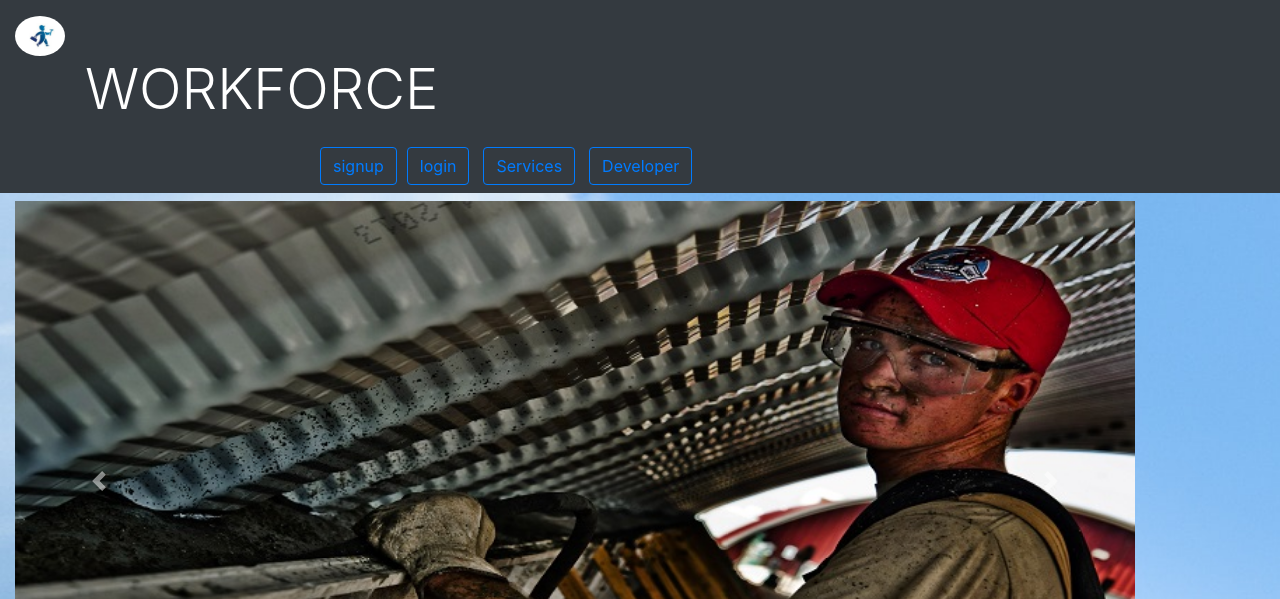
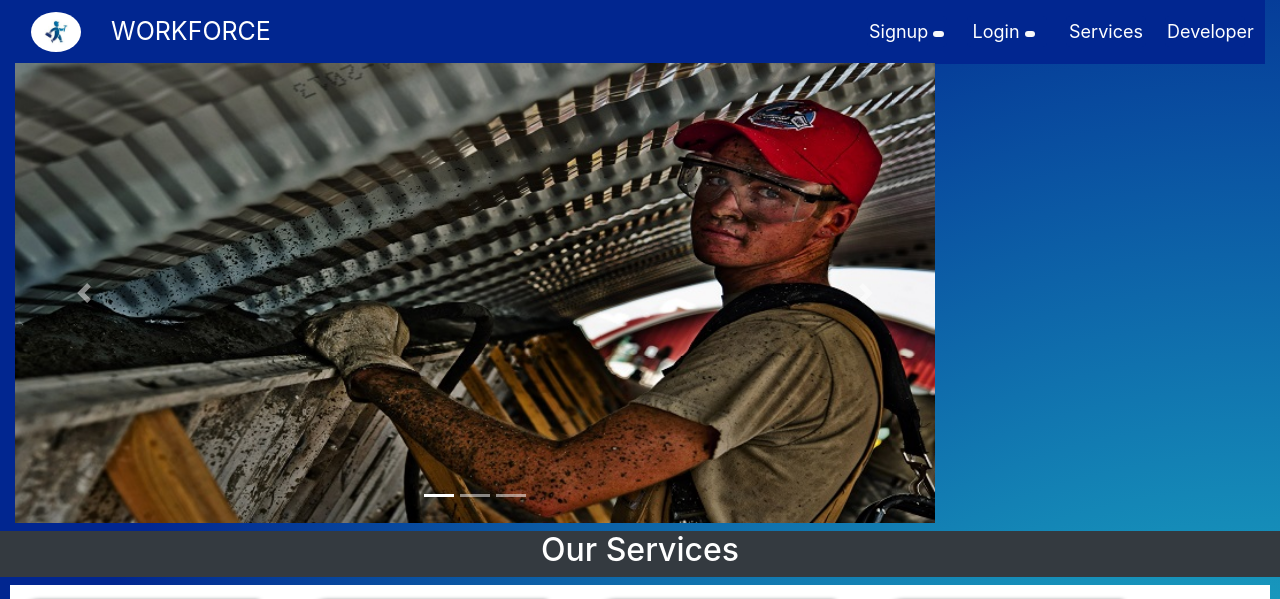
Before and after one commit to manpreetssekhon/workForce, a PHP site: page / in a window 1280 px wide. Shown: the top 599 px of the page. Run offline with PHP 8.4, Linux system fonts and the light colour scheme.

Commit message:
front page styling

```diff
--- /dev/null
+++ b/css/index.css
@@ -0,0 +1,36 @@
+#navBar {
+    z-index: 101;
+    height: 55px;
+  }
+
+  #navBar nav {
+    background-color: #012690 !important;
+  }
+
+ /* #navbar {
+    position: sticky;
+    top: 0;
+  }*/
+
+  .nav-links {
+    color: rgba(24, 20, 20, 0.767);
+  }
+
+  .nav-links:hover {
+    color: #012690;
+  }
+  #index body {
+    background: radial-gradient(ellipse farthest-side at 100% 100%, #dbf6c8 20%, #1cafc6 50%, #012690 110%);
+  }
+
+  #navBar li:hover,
+#navBar a:hover {
+  color: #ffffff;
+}
+
+  .navbar-brand {
+    font-size: 25px;
+    padding-left: 30px;
+
+
+  }
--- a/index.php
+++ b/index.php
@@ -1,5 +1,5 @@
 <!DOCTYPE html>
-<html lang="en">
+<html lang="en" id="index">
 
 <head>
     <meta charset="UTF-8">
@@ -10,14 +10,12 @@
     <script src="js/jquery-3.3.1.min.js" type="text/javascript"></script>
     <script src="js/bootstrap.min.js" type="text/javascript"></script>
 
-    <link rel="stylesheet" href="css/bootstrap.min.css" type="text/css" />
-    <link rel="stylesheet" href="./workForce/css/index.css" type="text/css" />
+
     <script>
-
-        $(document).ready(function(){
-         $("#suid").keyup(function(){
-             var uid=$("#suid").val();
-             $.get("index-back-ajax.php?uid="+uid,function(text){
+        $(document).ready(function () {
+            $("#suid").keyup(function () {
+                var uid = $("#suid").val();
+                $.get("index-back-ajax.php?uid=" + uid, function (text) {
 
                     $("#errUid").html(text);
                 });
@@ -25,16 +23,17 @@
 
             });
             //====================
-         $("#btnSignup").click(function(){
-        var suid=$("#suid").val();
-        var spwd=$("#spwd").val();
-        var smobile=$("#smobile").val();
-        var stype=$("#stype").val();
+            $("#btnSignup").click(function () {
+                var suid = $("#suid").val();
+                var spwd = $("#spwd").val();
+                var smobile = $("#smobile").val();
+                var stype = $("#stype").val();
                 //alert(suid+"  "+spwd+"  "+smobile+"  "+stype);
 
-        var url="signup-process.php?uid="+suid+"&pwd="+spwd+"&mobile="+smobile+"&type="+stype;
+                var url = "signup-process.php?uid=" + suid + "&pwd=" + spwd + "&mobile=" + smobile +
+                    "&type=" + stype;
 
-        $.get(url,function(text){
+                $.get(url, function (text) {
                     alert(text);
 
                 });
@@ -44,25 +43,24 @@
 
         });
         /////------------------------------------
-         $(document).ready(function(){
+        $(document).ready(function () {
 
+            $("#btnlogin").click(function () {
+                var luid = $("#luid").val();
+                var lpwd = $("#lpwd").val();
+                var ltype = $("#ltype").val();
+                //console.log(luid+"  "+lpwd+"   "+ltype);
 
-         $("#btnlogin").click(function(){
-        var luid=$("#luid").val();
-        var lpwd=$("#lpwd").val();
-        var ltype=$("#ltype").val();
-        //alert(luid+"  "+lpwd+"   "+ltype);
+                var url = "save-login.php?uid=" + luid + "&pwd=" + lpwd + "&type=" + ltype;
 
-            var url="save-login.php?uid="+luid+"&pwd="+lpwd+"&type="+ltype;
-
-       $.get(url,function(text){
-           //alert(text);
-           text=text.trim();
-           if(text=="login successfully")
-               if(ltype=="citizen")
-                   window.location="citizen-dash-front.php";
+                $.get(url, function (text) {
+                    //  alert(text);
+                    text = text.trim();
+                    if (text == "login successfully")
+                        if (ltype == "citizen")
+                            window.location = "citizen-dash-front.php";
                         else
-               window.location="worker-dash-front.php";
+                            window.location = "worker-dash-front.php";
 
                 });
 
@@ -70,38 +68,43 @@
 
 
         });
-        function myFunction(){
-          var x=document.getElementById("lpwd");
-            if (x.type ==="password"){
-                x.type="text";
-            }
-            else{
-                x.type="password";
+
+        function myFunction() {
+            var x = document.getElementById("lpwd");
+            if (x.type === "password") {
+                x.type = "text";
+            } else {
+                x.type = "password";
             }
 
 
         };
+    </script>
 
-    </script>
+    <link rel="stylesheet" href="css/bootstrap.min.css" type="text/css" />
+    <link rel="stylesheet" href="css/index.css" type="text/css" />
+
     <style>
-                body{
+        /*body{
 
-           background-image: url(pic/air-atmosphere-blue-675977.jpg);
-            background-size: cover;
+            /* background-image: url(pic/air-atmosphere-blue-675977.jpg);*/
+        /*  background-size: cover;
                       background-repeat: no-repeat;
-        }
-        #logo{
+          }*/
+
+        .logo {
             width: 50px;
             height: 40px;
 
-            background-image: url(pic/worker%20logo.jpeg);
+            /*background-image: url(pic/worker%20logo.jpeg);*/
             background-size: cover;
             background-repeat: no-repeat;
             border-radius: 50%;
 
 
         }
-        #pic{
+
+        #pic {
 
             border-radius: 20px 0px 20px 0px;
             box-shadow: 5px 0px 5px 0px;
@@ -109,25 +112,64 @@
 
 
         }
-        #pic:hover{
 
-              transition: 2s ease all ;
+        #pic:hover {
+
+            transition: 2s ease all;
             transform: scale(1.1);
         }
 
-        #pics{
+        #pics {
 
             border-radius: 20px 0px 20px 0px;
             box-shadow: 5px 0px 5px 0px;
 
         }
 
-        #pics:hover{
+        #pics:hover {
 
-              transition: 2s ease all ;
+            transition: 2s ease all;
             transform: scale(1.1);
         }
 
+        #button {
+            display: inline-block;
+            border-radius: 4px;
+            background-color: #012690;
+            border: none;
+            color: #ffffff;
+            text-align: center;
+            font-size: 18px;
+            padding: 2px;
+            width: 80px;
+            transition: all 0.5s;
+            cursor: pointer;
+            margin: 5px;
+        }
+
+        #button span {
+            cursor: pointer;
+            display: inline-block;
+            position: relative;
+            transition: 0.5s;
+        }
+
+        #button span:after {
+            position: absolute;
+            opacity: 0;
+            top: 0;
+            right: -20px;
+            transition: 0.5s;
+        }
+
+        #button:hover span {
+            padding-right: 25px;
+        }
+
+        #button:hover span:after {
+            opacity: 1;
+            right: 0;
+        }
     </style>
 
     <title>DeAl a FuNk</title>
@@ -136,49 +178,70 @@
 
 <body>
     <div class="container-fluid">
-        <div class="row bg-dark ">
-           <div class="col-md-12" >
-           <div class="mt-3" id="logo"></div>
-            <div class="" >
-                <h1 class="display-4 text-white " style="margin-left:70px;">WORKFORCE</h1>
+        <div class="row" id="navBar">
 
-                </div>
-                </div>
-                <div class="row mt-2 col-md-12 bg-dark" id="button" >
-                <div style="margin-left:320px;" >
-                    <button type="button" class="btn btn-outline-primary  mt-2 mb-2" data-toggle="modal" data-target="#Signup">
-                        signup <span class="badge badge-light"></span>
+                <div class="col-md-12">
+                    <nav class="navbar navbar-expand-lg navbar-light bg-light navbar-fixed-top">
+
+                        <a href="./workForce/index.php">
+
+                            <img src="pic/worker%20logo.jpeg" alt="DealaFunkLogo" class="logo">
+
+                        </a>
+
+                        <a class="navbar-brand text-white">WORKFORCE</a>
+                        <button class="navbar-toggler" type="button" data-toggle="collapse"
+                            data-target="#navbarSupportedContent" aria-controls="navbarSupportedContent"
+                            aria-expanded="false" aria-label="Toggle navigation">
+                            <span class="navbar-toggler-icon"></span>
+                        </button>
+                        <div class="collapse navbar-collapse" id="navbarSupportedContent">
+                            <span class="navbarFiller"></span>
+                            <ul class="navbar-nav mr-auto">
+                            </ul>
+                            <div style="margin-left:10px;">
+                                <button id="button" type="button" class="btn mt-2 mb-2" data-toggle="modal"
+                                    data-target="#Signup" style="vertical-align:middle">
+                                    Signup <span class="badge badge-light"></span>
                                     <span class="sr-only">unread messages</span>
                                 </button>
                             </div>
+
                             <div style="margin-left:10px;">
-                 <button type="button" class="btn btn-outline-primary mr-1 mt-2 mb-2" data-toggle="modal" data-target="#login">
-                        login <span class="badge badge-light"></span>
+                                <button id="button" type="button" class="btn mr-1 mt-2 mb-2" data-toggle="modal"
+                                    data-target="#login" style="vertical-align:middle">
+                                    Login <span class="badge badge-light"></span>
                                     <span class="sr-only">unread messages</span>
                                 </button>
                             </div>
-                <div style="margin-left:10px;" >
-                    <a class="btn  btn-outline-primary mr-1 mt-2 mb-2" href="#service" >Services</a>
+
+                            <div style="margin-left:10px;">
+                                <a class="btn   mr-1 mt-2 mb-2" href="#service" id="button"
+                                    style="vertical-align:middle">Services</a>
                                 <span class="badge badge-light"></span>
                                 <span class="sr-only">unread messages</span>
 
                             </div>
 
-                <div style="margin-left:10px;" >
-                    <a  class="btn btn-outline-primary mr-1 mt-2 mb-2" href="#developer" >Developer</a>
+                            <div style="margin-left:10px;">
+                                <a class="btn  mr-1 mt-2 mb-2" href="#developer" id="button"
+                                    style="vertical-align:middle">Developer</a>
                                 <span class="badge badge-light"></span>
                                 <span class="sr-only">unread messages</span>
 
                             </div>
 
-
+                        </div>
+                    </nav>
 
                 </div>
 
             </div>
-        <div class="row">
-        <div class="col-md-2">
-         <div id="carouselExampleIndicators" class="carousel slide mt-2 mb-2  " data-ride="carousel" style="width:1120px;">
+
+            <div class="">
+
+                <div id="carouselExampleIndicators" class="carousel slide mt-2 mb-2  " data-ride="carousel"
+                    style="width:920px;">
                     <ol class="carousel-indicators">
                         <li data-target="#carouselExampleIndicators" data-slide-to="0" class="active"></li>
                         <li data-target="#carouselExampleIndicators" data-slide-to="1"></li>
@@ -192,67 +255,84 @@
                             <img class="d-block w-100" src="pic/alone-close-up-colors-1573827.jpg" alt="First slide">
 
                         </div>
+
                         <div class="carousel-item ">
                             <img class="d-block w-100" src="pic/carpenter-hands-indoors-374861.jpg" alt="First slide">
 
                         </div>
                     </div>
+
                     <a class="carousel-control-prev" href="#carouselExampleIndicators" role="button" data-slide="prev">
                         <span class="carousel-control-prev-icon" aria-hidden="true"></span>
                         <span class="sr-only">Previous</span>
                     </a>
+
                     <a class="carousel-control-next" href="#carouselExampleIndicators" role="button" data-slide="next">
                         <span class="carousel-control-next-icon" aria-hidden="true"></span>
                         <span class="sr-only">Next</span>
                     </a>
                 </div>
+
             </div>
-        </div>
-         <div class="row ">
+
+
+        <div class="row">
             <div class="col-md-12 bg-dark text-md-center text-white" id="service">
                 <h2>Our Services</h2>
             </div>
         </div>
-    <div class="form-row bg-white mt-2" >
+
+        <div class="form-row bg-white mt-2">
             <div class="card ml-1 mt-3" style="width: 15rem; height:25rem;" id="pic">
-  <img class="card-img-top;" src="pic/builders-building-construction-159306.jpg" alt="Card image cap" style="height:15rem;">
+                <img class="card-img-top;" src="pic/builders-building-construction-159306.jpg" alt="Card image cap"
+                    style="height:15rem;">
                 <div class="card-body">
                     <h2>Carpainter</h2>
                 </div>
             </div>
+
             <div class="card ml-5 mt-3" style="width: 15rem;" id="pic">
-  <img class="card-img-top" src="pic/bucket-building-cleaning-756883.jpg" alt="Card image cap" style="height:15rem;">
+                <img class="card-img-top" src="pic/bucket-building-cleaning-756883.jpg" alt="Card image cap"
+                    style="height:15rem;">
                 <div class="card-body">
                     <h2>Painter</h2>
                 </div>
             </div>
+
             <div class="card ml-5 mt-3" style="width: 15rem;" id="pic">
-  <img class="card-img-top" src="pic/adult-blur-cable-510423.jpg" alt="Card image cap" style="height:15rem;">
+                <img class="card-img-top" src="pic/adult-blur-cable-510423.jpg" alt="Card image cap"
+                    style="height:15rem;">
                 <div class="card-body">
                     <h2>Electrician</h2>
                 </div>
             </div>
+
             <div class="card ml-5 mt-3" style="width: 15rem;" id="pic">
-  <img class="card-img-top" src="pic/factory-factory-worker-girl-1108101.jpg" alt="Card image cap" style="height:15rem;">
+                <img class="card-img-top" src="pic/factory-factory-worker-girl-1108101.jpg" alt="Card image cap"
+                    style="height:15rem;">
                 <div class="card-body">
                     <h2>Mechanic</h2>
                 </div>
             </div>
 
         </div>
+
         <div class="row mt-2">
             <div class="col-md-12 bg-dark text-md-center text-white" id="developer">
                 <h2>Developers</h2>
             </div>
         </div>
+
         <div class="container">
             <div class="row offset-3">
                 <div class="col-md-4">
                     <div class="card mt-3" id="pics">
-              <center>  <img class="rounded-circle mt-3"  width="200" height="200" img-thumbnail src="pic/IMG-20181103-WA0016.jpg" alt="Card image cap" /></center>
+                        <center> <img class="rounded-circle mt-3" width="200" height="200" img-thumbnail
+                                src="pic/IMG-20181103-WA0016.jpg" alt="Card image cap" /></center>
                         <div class="card-body">
                             <h5 class="card-title">Card title</h5>
-                    <p class="card-text">Some quick example text to build on the card title and make up the bulk of the card's content.</p>
+                            <p class="card-text">Some quick example text to build on the card title and make up the bulk
+                                of the card's content.</p>
 
                         </div>
                     </div>
@@ -261,10 +341,12 @@
 
                 <div class="col-md-4">
                     <div class="card mt-3" id="pics">
-              <center>  <img class="rounded-circle mt-3"  width="200" height="200" img-thumbnail src="pic/sir.jpeg" alt="Card image cap" /></center>
+                        <center> <img class="rounded-circle mt-3" width="200" height="200" img-thumbnail
+                                src="pic/sir.jpeg" alt="Card image cap" /></center>
                         <div class="card-body">
                             <h5 class="card-title">Card title</h5>
-                    <p class="card-text">Some quick example text to build on the card title and make up the bulk of the card's content.</p>
+                            <p class="card-text">Some quick example text to build on the card title and make up the bulk
+                                of the card's content.</p>
 
                         </div>
                     </div>
@@ -293,7 +375,7 @@
                     </div>
                     <div class="modal-body">
 
-                        <form >
+                        <form>
                             <div class="form-group">
                                 <label for="exampleInputEmail1">User Id
 
@@ -347,24 +429,25 @@
                     </div>
                     <div class="modal-body">
 
-                        <form >
+                        <form>
                             <div class="form-group">
                                 <label for="exampleInputEmail1">User ID
 
                                     <span id="errUid">*</span>
                                 </label>
-                                <input type="text" class="form-control" id="luid"  name="uid" aria-describedby="emailHelp" placeholder="Enter email">
+                                <input type="text" class="form-control" id="luid" name="uid"
+                                    aria-describedby="emailHelp" placeholder="Enter email">
 
 
                             </div>
                             <div class="form-group">
                                 <label for="exampleInputPassword1">Password</label>
-                                <input type="password" class="form-control"  id="lpwd" name="pwd" placeholder="Password">
+                                <input type="password" class="form-control" id="lpwd" name="pwd" placeholder="Password">
                                 <input type="checkbox" onclick="myFunction()">show password
                             </div>
                             <div class="form-group">
                                 <label for="formGroupExampleInput2">Type</label>
-                                <select class="form-control"  id="ltype"  name="type">
+                                <select class="form-control" id="ltype" name="type">
                                     <option value="select">Select</option>
                                     <option value="worker">Worker</option>
                                     <option value="citizen">Citizen</option>
```
Also changed, not shown: css/template.min.css (+124 -1 lines). Lines whose indentation alone changed are shown as unchanged.
